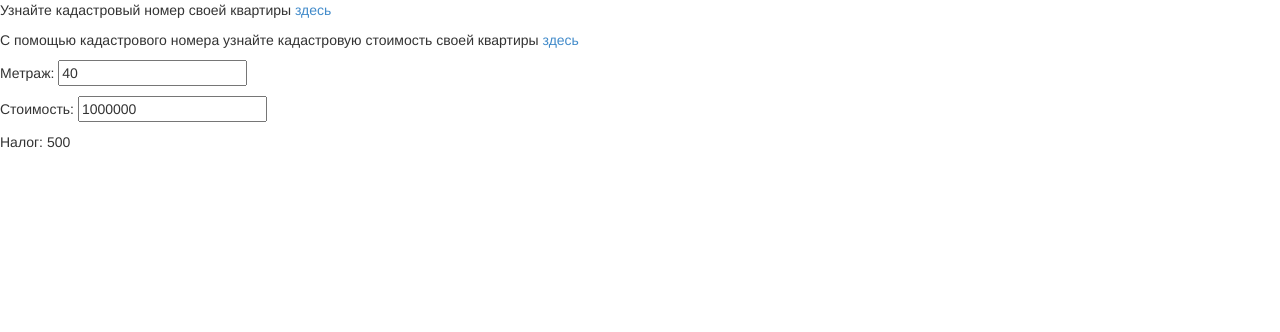
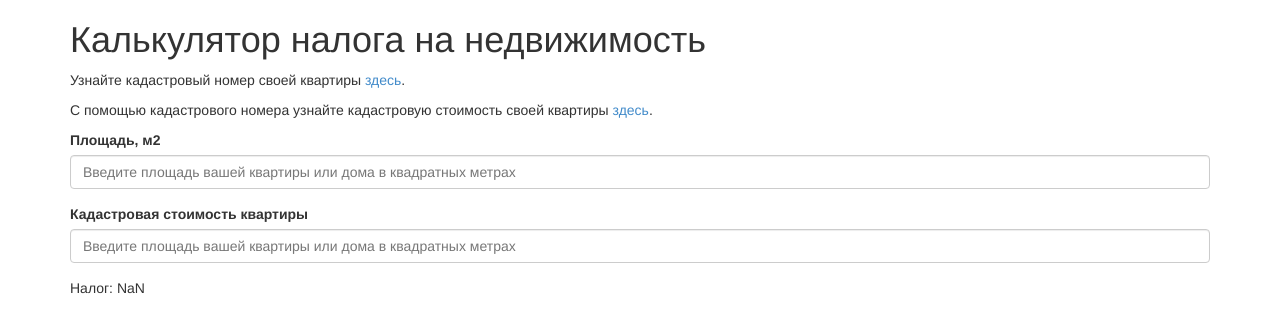
Before and after one commit to golergka/tax-calculator, a website: page index.html in a window 1280 px wide. Drawn offline with Linux system fonts and the light colour scheme.

Commit message:
Form beautified with bootstrap

```diff
--- a/app.js
+++ b/app.js
@@ -5,8 +5,6 @@
 (function(){
 	var app = angular.module('taxCalculatorApp', []);
 	app.controller('TaxCalculatorCtrl', ['$scope', function($scope){
-		$scope.area = 40;
-		$scope.cost = 1000000;
 		$scope.tax = function() {
 			var meterCost = $scope.cost / $scope.area;
 			var multiplier;
--- a/index.html
+++ b/index.html
@@ -2,21 +2,32 @@
 <html lang="en" ng-app="taxCalculatorApp">
 <head>
   <meta charset="utf-8">
-  <title>Подсчёт налога на недвижимость</title>
+  <title>Калькулятор налога на недвижимость</title>
   <link rel="stylesheet" href="bower_components/bootstrap/dist/css/bootstrap.css">
   <script src="bower_components/jquery/dist/jquery.js"></script>
   <script src="bower_components/angular/angular.js"></script>
   <script src="app.js"></script>
 </head>
 <body ng-controller="TaxCalculatorCtrl">
-  <div class="view-container">
-		<div class="view-frame">
-			<p>Узнайте кадастровый номер своей квартиры <a href="https://rosreestr.ru/wps/portal/p/cc_ib_state_services/cc_ib_function/cc_ib_electronic_state/online_request">здесь</a></p>
-			<p>С помощью кадастрового номера узнайте кадастровую стоимость своей квартиры <a href="http://maps.rosreestr.ru/Portalonline/">здесь</a></p>
-			<p>Метраж: <input ng-model="area"></p>
-			<p>Стоимость: <input ng-model="cost"></p>
-			<p>Налог: {{tax()}}</p>
+  <div class="container">
+		<h1>Калькулятор налога на недвижимость</h1>
+		<p>Узнайте кадастровый номер своей квартиры <a href="https://rosreestr.ru/wps/portal/p/cc_ib_state_services/cc_ib_function/cc_ib_electronic_state/online_request">здесь</a>.</p>
+		<p>С помощью кадастрового номера узнайте кадастровую стоимость своей квартиры <a href="http://maps.rosreestr.ru/Portalonline/">здесь</a>.</p>
+		<div class="form-group">
+			<label for="area">Площадь, м2</label>
+			<input ng-model="area"
+				class="form-control"
+				id="area"
+				placeholder="Введите площадь вашей квартиры или дома в квадратных метрах">
 		</div>
+		<div class="form-group">
+			<label for="cost">Кадастровая стоимость квартиры</label>
+			<input ng-model="cost"
+				class="form-control"
+				id="cost"
+				placeholder="Введите площадь вашей квартиры или дома в квадратных метрах">
+		</div>
+		<p>Налог: {{tax()}}</p>
   </div>
 </body>
 </html>
```
